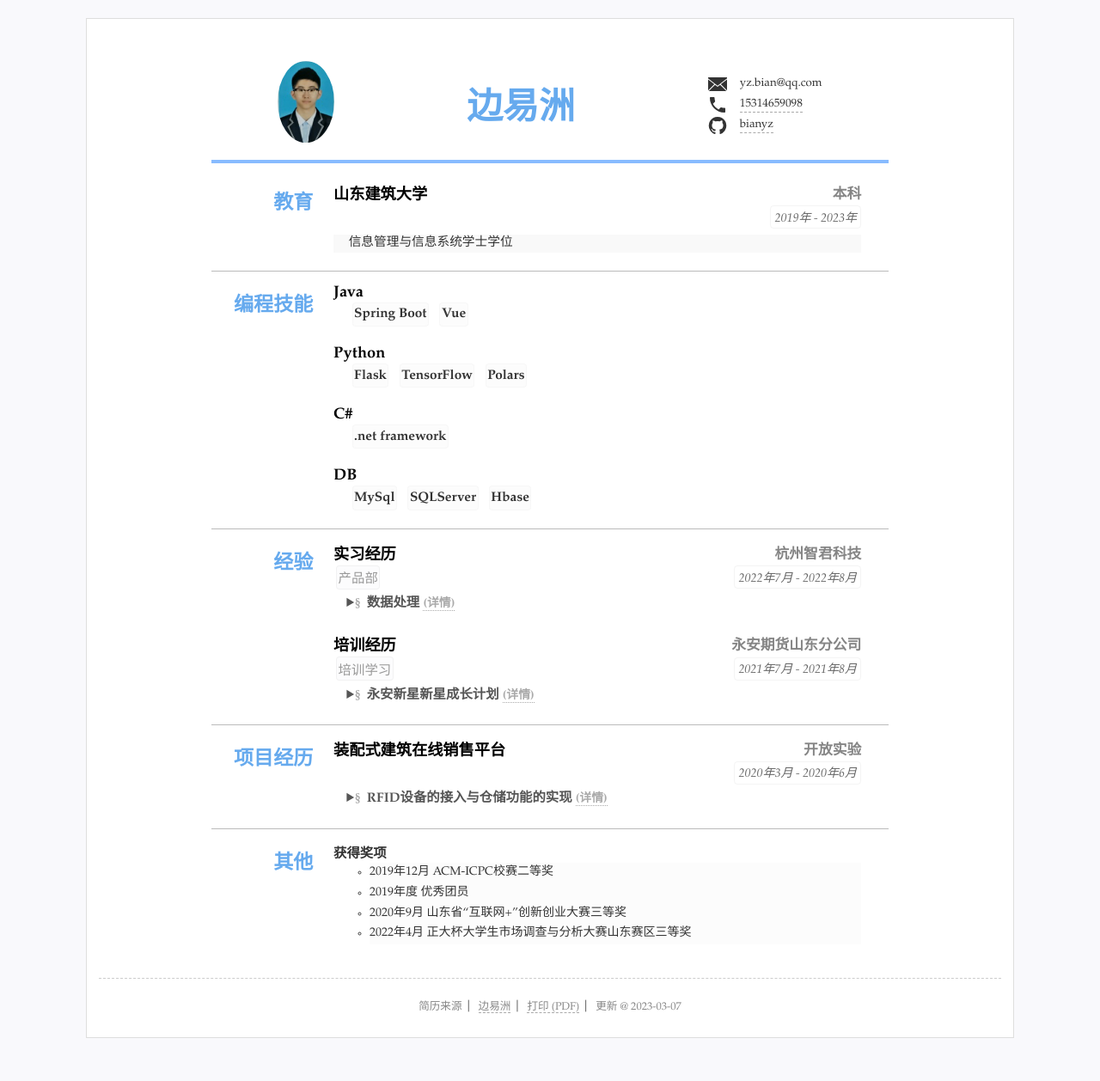
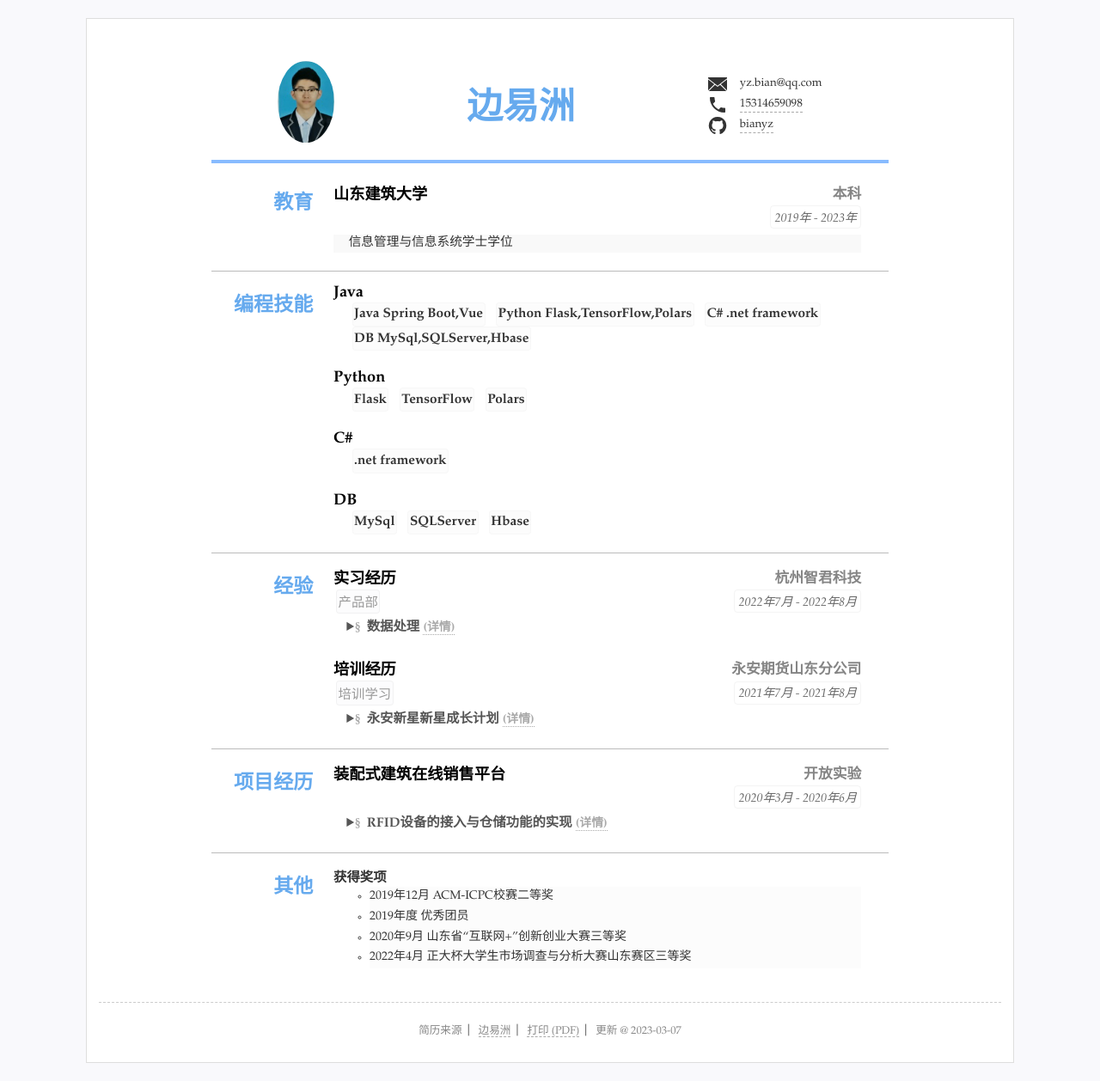
Before and after one commit to bianyz/CV, a Jekyll site: the page built from index.html, in a window 1280 px wide. Shown: the whole page at 86% size. Built offline with Jekyll 4.4.1, drawn with Linux system fonts in a browser that asks for light colours; before the commit the page ends 1229 px from its top, so only the background shows below that.

Commit message:
Update resume.yml

```diff
--- a/_data/resume.yml
+++ b/_data/resume.yml
@@ -37,8 +37,10 @@ main: #简历主要内容，
   content:
   - title: Java
     items: #itmems 可以小块的方式显示
-    - Spring Boot
-    - Vue
+    - "Java     Spring Boot,Vue"
+    - "Python   Flask,TensorFlow,Polars"
+    - "C#       .net framework"
+    - "DB       MySql,SQLServer,Hbase"
   - title: Python
     items:
     - Flask
```
